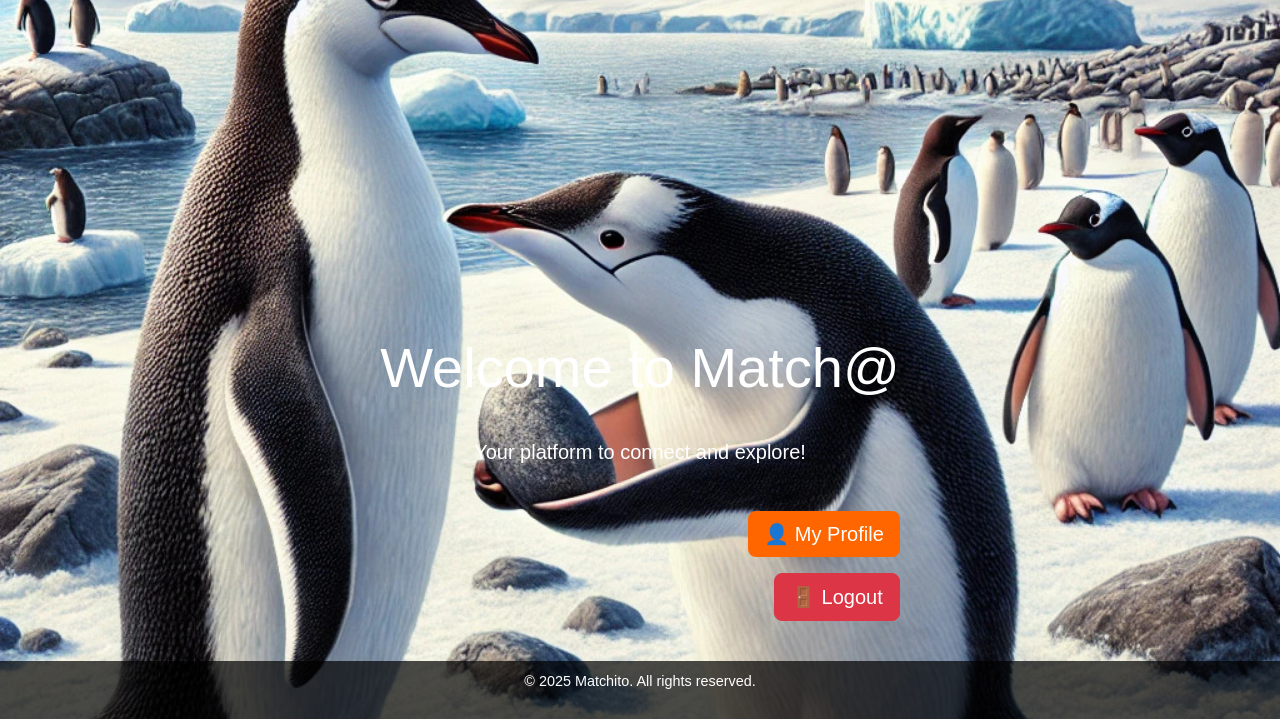
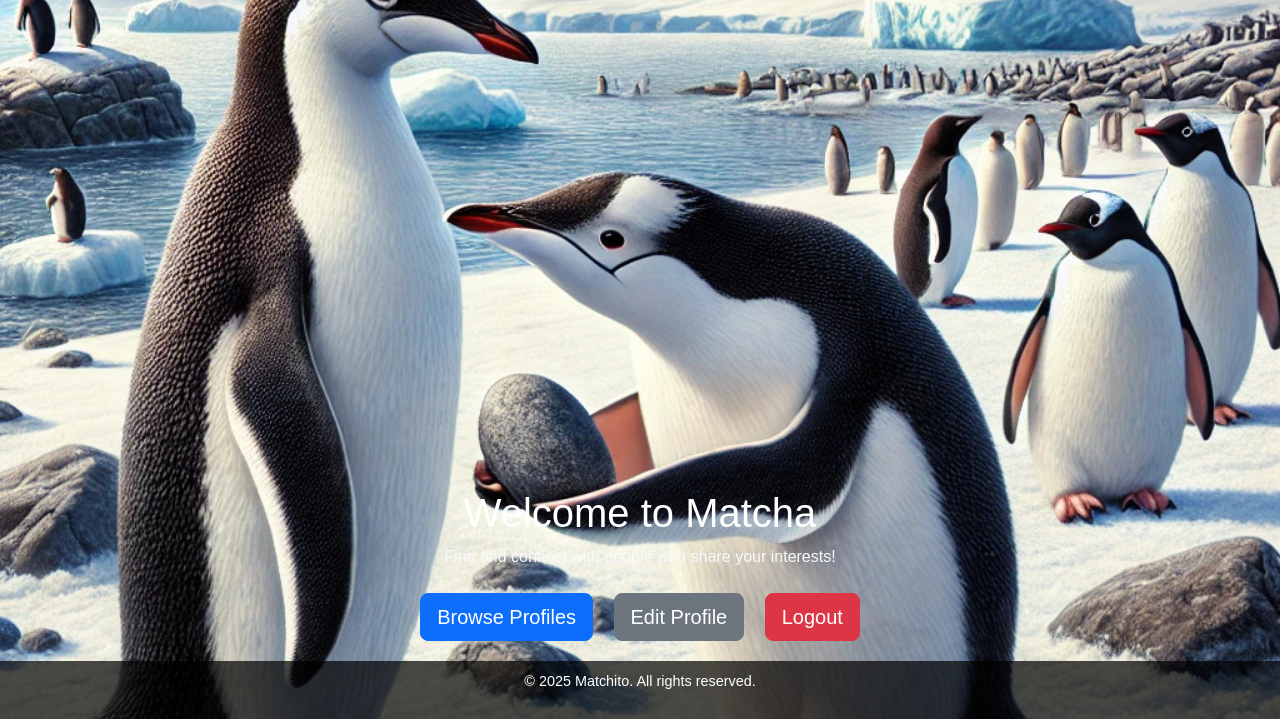
Before and after one commit to beatriangu/Matchito, a Flask app: page /auth/home in a window 1280 px wide. Shown: the part 81-800 px from the top of the page. Run offline with Flask 3, Linux system fonts and the light colour scheme; the visitor is signed in with stand-in values (Sample User, id 1); data that the repository does not hold is empty; some libraries are stand-ins or nearby versions.

Commit message:
consuggested

```diff
--- a/backend/app/routes/auth.py
+++ b/backend/app/routes/auth.py
@@ -99,29 +99,37 @@ def register():
         city = request.form.get("city")
         latitude = request.form.get("latitude")
         longitude = request.form.get("longitude")
+        interests = request.form.getlist("interests")  # Recoge los intereses como lista
 
-        print(f"DEBUG: City before geolocation = {city}")
+        print(f"DEBUG: Intereses seleccionados en el formulario: {interests}")
 
+        # Validar que todos los campos obligatorios estén llenos
+        if not all([username, email, password, first_name, last_name, gender, sexual_orientation, birthdate]):
+            flash("Todos los campos son obligatorios.", "danger")
+            return redirect(url_for('auth.register'))
+
+        # Geolocalización si no se proporciona manualmente
         if not city or not latitude or not longitude:
             try:
                 response = requests.get("https://ipapi.co/json/")
                 location_data = response.json()
                 city = city or location_data.get("city", location_data.get("region", "Unknown"))
-                latitude = latitude or location_data.get("latitude", None)
-                longitude = longitude or location_data.get("longitude", None)
-                print(f"DEBUG: Geolocation fetched - City: {city}, Latitude: {latitude}, Longitude: {longitude}")
+                latitude = latitude or location_data.get("latitude", 0.0)
+                longitude = longitude or location_data.get("longitude", 0.0)
+                print(f"DEBUG: Geolocalización obtenida - Ciudad: {city}, Latitud: {latitude}, Longitud: {longitude}")
             except Exception as e:
-                print(f"ERROR: Could not get geolocation: {str(e)}")
+                print(f"ERROR: No se pudo obtener la geolocalización: {str(e)}")
                 city = "Unknown"
-                latitude = None
-                longitude = None
+                latitude = 0.0
+                longitude = 0.0
 
-        print(f"DEBUG: Final City = {city}, Latitude = {latitude}, Longitude = {longitude}")
+        print(f"DEBUG: Ciudad final = {city}, Latitud = {latitude}, Longitud = {longitude}")
 
         hashed_password = hash_password(password)
         conn = get_db_connection()
         cur = conn.cursor()
         try:
+            # Insertar usuario en la base de datos con is_verified=True
             cur.execute(
                 """
                 INSERT INTO users (username, email, password, is_verified, created_at)
@@ -129,14 +137,13 @@ def register():
                 """,
                 (username, email, hashed_password)
             )
-            user_id = cur.fetchone()[0]
+            user_result = cur.fetchone()
+            if not user_result:
+                flash("Error al registrar usuario.", "danger")
+                return redirect(url_for('auth.register'))
+            user_id = user_result[0]
 
-            # Asignar sesión para loguear al usuario automáticamente
-            session['user_id'] = user_id
-            session['username'] = username
-
-            send_verification_email(email, get_serializer())
-
+            # Crear perfil en la tabla `profiles`
             cur.execute(
                 """
                 INSERT INTO profiles
@@ -146,16 +153,33 @@ def register():
                 (user_id, first_name, last_name, gender, sexual_orientation, birthdate, city, latitude, longitude)
             )
 
+            # 🔹 Insertar intereses en `profile_interests`
+            if interests:
+                cur.execute("SELECT id, name FROM interests WHERE name IN %s", (tuple(interests),))
+                interest_map = {name: id for id, name in cur.fetchall()}
+
+                for interest in interests:
+                    if interest in interest_map:
+                        cur.execute(
+                            "INSERT INTO profile_interests (user_id, interest_id) VALUES (%s, %s)",
+                            (user_id, interest_map[interest])
+                        )
+
             conn.commit()
-            flash("Registro exitoso. Por favor, completa tu perfil.", "success")
-            return redirect(url_for('profiles.edit_profile'))
+
+            # ✅ Se omite el envío de correo de verificación porque is_verified=True
+            flash("Registro exitoso. Por favor, inicia sesión.", "success")
+            return redirect(url_for('auth.login'))
+
         except Exception as e:
             conn.rollback()
             flash(f"Error durante el registro: {str(e)}", "danger")
         finally:
             cur.close()
             conn.close()
+
     return render_template("register.html")
+
 
 @auth_bp.route('/login', methods=['GET', 'POST'])
 def login():
--- a/backend/app/routes/profiles.py
+++ b/backend/app/routes/profiles.py
@@ -172,15 +172,20 @@ def browse_profiles():
     conn = get_db_connection()
     cur = conn.cursor()
     try:
-        # Join with users to get last_seen for online status.
+        # Obtener los perfiles junto con los intereses agregados
         cur.execute("""
             SELECT p.user_id, p.first_name, p.last_name, p.bio, p.profile_picture,
-                   p.fame_rating, p.city, p.birthdate, u.last_seen
+                   p.fame_rating, p.city, p.birthdate, u.last_seen,
+                   ARRAY_AGG(i.name) AS interests
             FROM profiles p
             JOIN users u ON p.user_id = u.id
+            LEFT JOIN profile_interests pi ON p.user_id = pi.user_id
+            LEFT JOIN interests i ON pi.interest_id = i.id
             WHERE p.user_id != %s
+            GROUP BY p.user_id, u.last_seen
             ORDER BY p.fame_rating DESC
         """, (user_id,))
+
         rows = cur.fetchall()
         profiles = []
         for row in rows:
@@ -194,7 +199,8 @@ def browse_profiles():
                 'fame_rating': row[5],
                 'city': row[6],
                 'birthdate': row[7],
-                'status': status
+                'status': status,
+                'interests': row[9] if row[9] else []  # Asegurar que haya una lista vacía si no tiene intereses
             })
     except Exception as e:
         conn.rollback()
@@ -205,6 +211,7 @@ def browse_profiles():
         conn.close()
 
     return render_template("browse_profiles.html", profiles=profiles)
+
 
 @profiles_bp.route('/profile/<int:profile_id>', methods=['GET'])
 def view_profile(profile_id):
--- a/backend/app/templates/browse_profiles.html
+++ b/backend/app/templates/browse_profiles.html
@@ -68,8 +68,10 @@
               {{ profile.city if profile.city else "Unknown" }}
             </p>
 
-            <!-- Interests -->
-            <p><strong>Interests:</strong> {{ profile.interests if profile.interests else "No interests provided" }}</p>
+            <!-- Interests (Corrected) -->
+            <p><strong>Interests:</strong>
+              {{ profile.interests | join(', ') if profile.interests else "No interests provided" }}
+            </p>
 
             <!-- Action Buttons -->
             <div class="d-flex flex-wrap justify-content-center gap-2 mt-3">
--- a/backend/app/templates/home.html
+++ b/backend/app/templates/home.html
@@ -1,21 +1,23 @@
 {% extends "base.html" %}
-{% set background_image = url_for('static', filename='images/home_background.jpg') %}
+
+{% block title %}Welcome to Matcha{% endblock %}
 
 {% block content %}
-<div class="main-content text-center">
-    <h1 class="display-4 text-white mb-3">Welcome to Match@</h1>
-    <p class="lead text-white mb-4">Your platform to connect and explore!</p>
+<div class="container text-center mt-5">
+    <h1 class="text-white">Welcome to Matcha</h1>
+    <p class="text-light">Find and connect with people who share your interests!</p>
 
-    {% if not session.get('user_id') %}
-    <div class="d-flex flex-column align-items-end gap-3">
-            <a href="{{ url_for('auth.register') }}" class="btn btn-primary btn-lg">📝 Register</a>
-            <a href="{{ url_for('auth.login') }}" class="btn btn-secondary btn-lg">🔑 Login</a>
-        </div>
-    {% else %}
-    <div class="d-flex flex-column align-items-end gap-3">
-            <a href="{{ url_for('profiles.edit_profile') }}" class="btn btn-custom-profile btn-lg">👤 My Profile</a>
-            <a href="{{ url_for('auth.logout') }}" class="btn btn-danger btn-lg">🚪 Logout</a>
-        </div>
-    {% endif %}
+    <div class="mt-4">
+        {% if session.get('user_id') %}
+            <!-- Si el usuario está autenticado -->
+            <a href="{{ url_for('profiles.browse_profiles') }}" class="btn btn-primary btn-lg mx-2">Browse Profiles</a>
+            <a href="{{ url_for('profiles.edit_profile') }}" class="btn btn-secondary btn-lg mx-2">Edit Profile</a>
+            <a href="{{ url_for('auth.logout') }}" class="btn btn-danger btn-lg mx-2">Logout</a>
+        {% else %}
+            <!-- Si el usuario NO está autenticado -->
+            <a href="{{ url_for('auth.login') }}" class="btn btn-success btn-lg mx-2">Login</a>
+            <a href="{{ url_for('auth.register') }}" class="btn btn-outline-light btn-lg mx-2">Register</a>
+        {% endif %}
+    </div>
 </div>
 {% endblock %}
```
